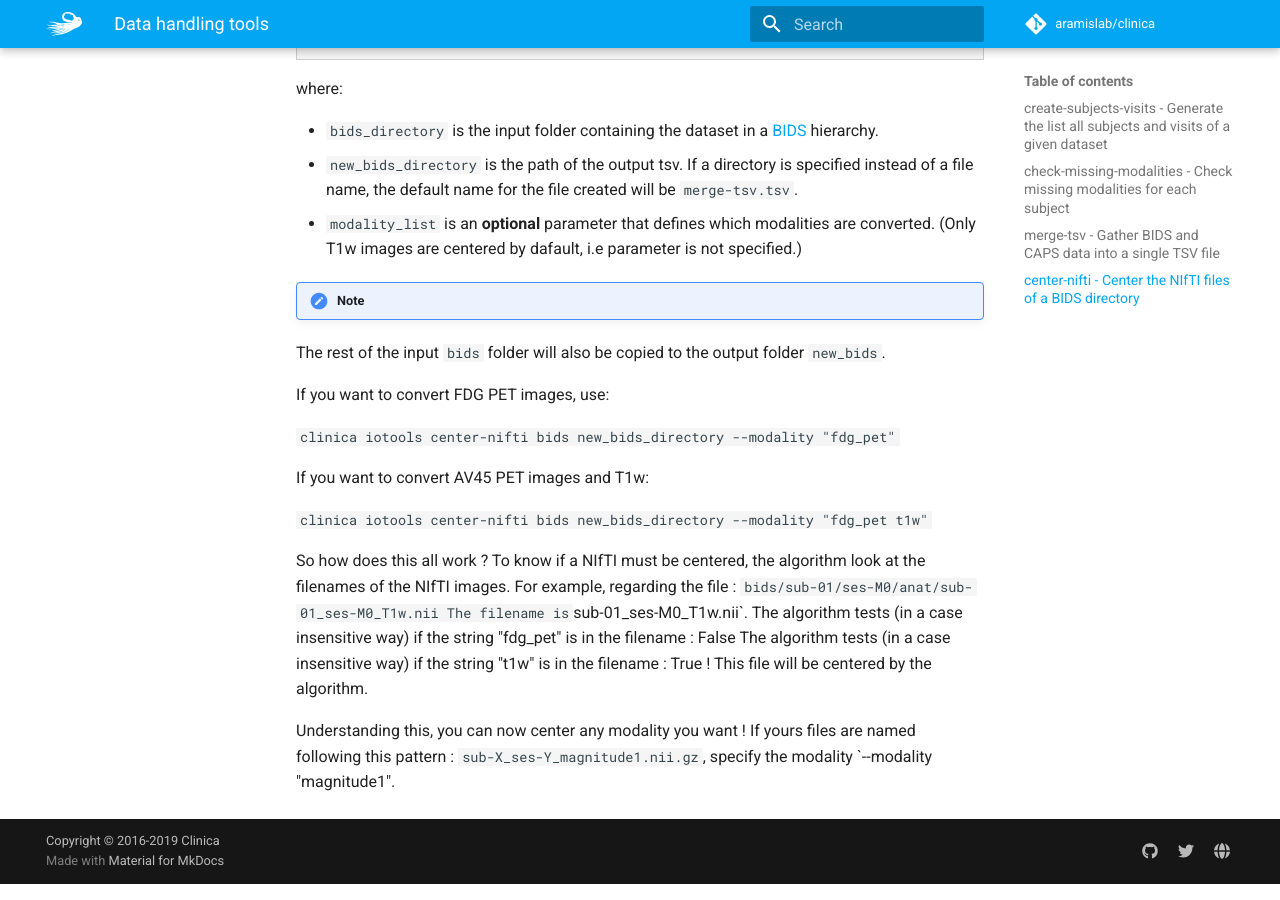
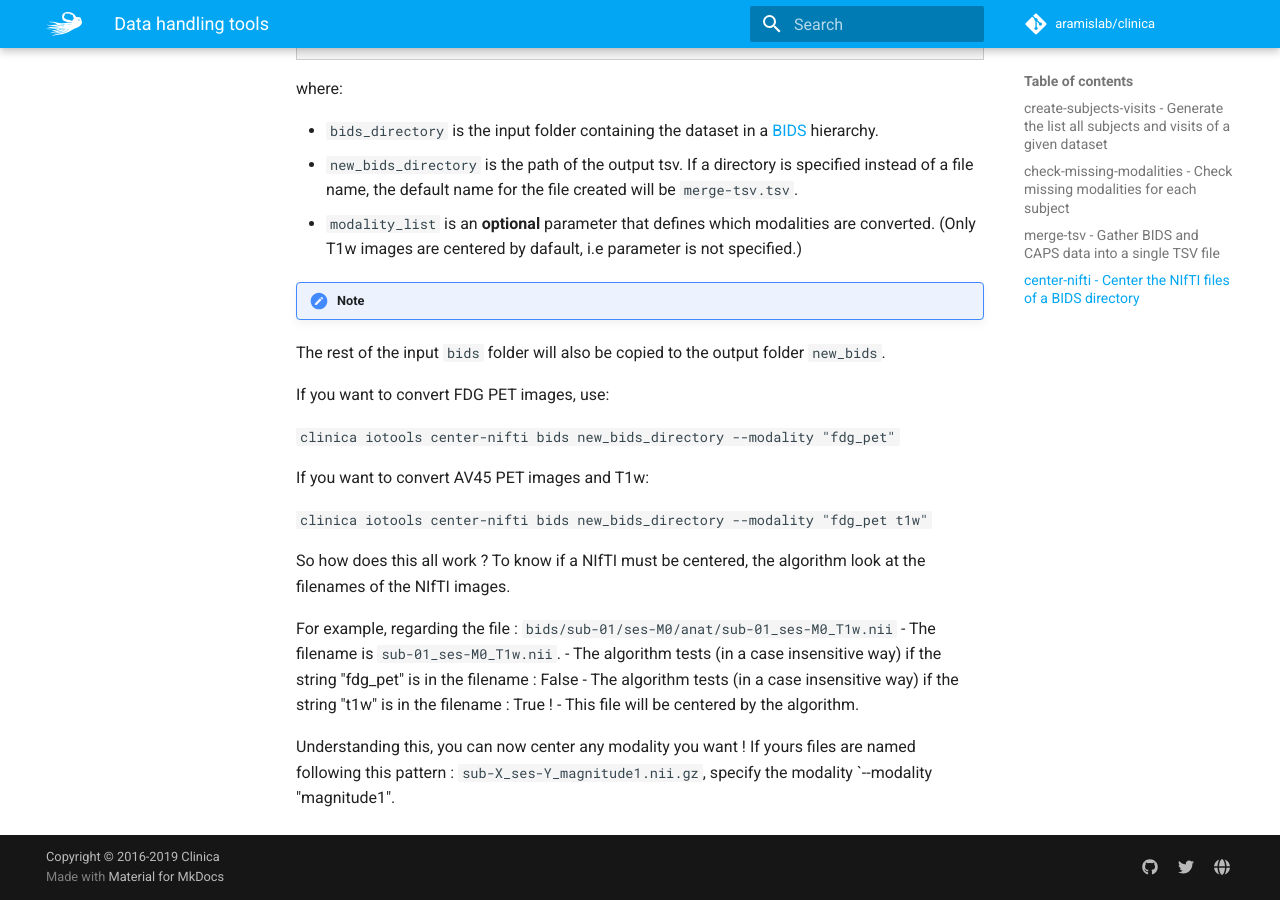
Before and after one commit to aramis-lab/clinica, an MkDocs documentation site: the page built from docs/IO.md, in a window 1280 px wide and 900 px high, scrolled down 3802 px. Built offline with MkDocs 1.6.1 and Material for MkDocs 9.7.7, drawn with Linux system fonts in a browser that asks for light colours; comment, search, counter and statistics services are not loaded.

Commit message:
Updated IO (markdown)

```diff
--- a/docs/IO.md
+++ b/docs/IO.md
@@ -134,10 +134,11 @@ If you want to convert AV45 PET images and T1w:
 `clinica iotools center-nifti bids new_bids_directory --modality "fdg_pet t1w"`
 
 So how does this all work ? To know if a NIfTI must be centered, the algorithm look at the filenames of the NIfTI images.
-For example, regarding the file : `bids/sub-01/ses-M0/anat/sub-01_ses-M0_T1w.nii
-The filename is `sub-01_ses-M0_T1w.nii`.
-The algorithm tests (in a case insensitive way) if the string "fdg_pet" is in the filename : False
-The algorithm tests (in a case insensitive way) if the string "t1w" is in the filename : True !
-This file will be centered by the algorithm.
+
+For example, regarding the file : `bids/sub-01/ses-M0/anat/sub-01_ses-M0_T1w.nii`
+- The filename is `sub-01_ses-M0_T1w.nii`.
+- The algorithm tests (in a case insensitive way) if the string "fdg_pet" is in the filename : False
+- The algorithm tests (in a case insensitive way) if the string "t1w" is in the filename : True !
+- This file will be centered by the algorithm.
 
 Understanding this, you can now center any modality you want ! If yours files are named following this pattern : `sub-X_ses-Y_magnitude1.nii.gz`, specify the modality `--modality "magnitude1".
```
